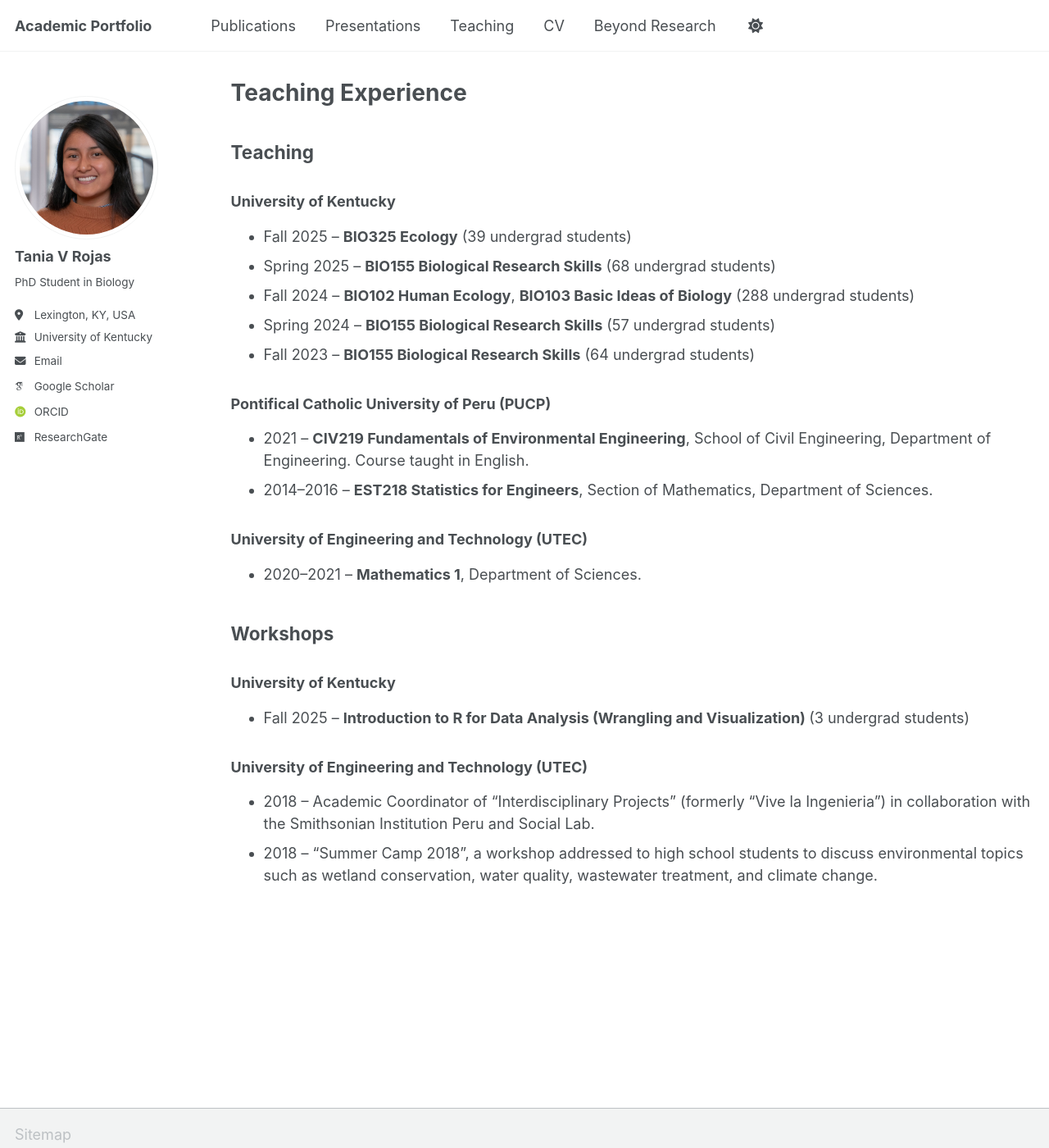
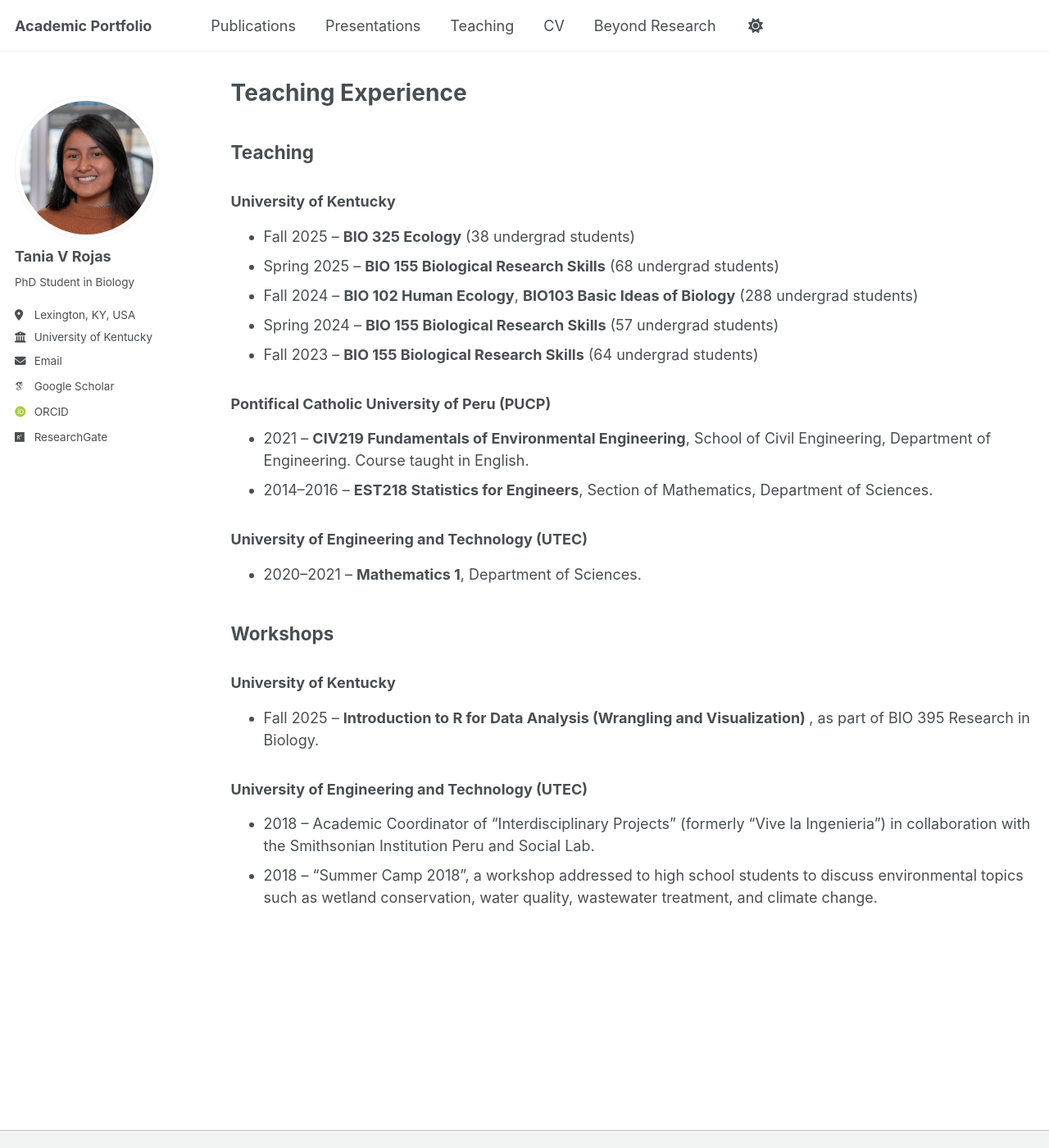
Before and after one commit to taniarojasc/taniarojasc.github.io, a Jekyll site: the page built from _pages/teaching.html, in a window 1280 px wide and 1400 px high. Shown: the whole window at 82% size. Built offline with Jekyll 4.4.1, drawn with Linux system fonts in a browser that asks for light colours; some web fonts are replaced; a script that is not in the unit is left out.

Commit message:
Update teaching.html

```diff
--- a/_pages/teaching.html
+++ b/_pages/teaching.html
@@ -7,11 +7,11 @@ author_profile: true
 <h2> Teaching </h2>
   <h3>University of Kentucky</h3>
   <ul>
-    <li>Fall 2025 – <strong>BIO325 Ecology</strong> (39 undergrad students)</li>
-    <li>Spring 2025 – <strong>BIO155 Biological Research Skills</strong> (68 undergrad students)</li>
-    <li>Fall 2024 – <strong>BIO102 Human Ecology</strong>, <strong>BIO103 Basic Ideas of Biology</strong> (288 undergrad students)</li>
-    <li>Spring 2024 – <strong>BIO155 Biological Research Skills</strong> (57 undergrad students)</li>
-    <li>Fall 2023 – <strong>BIO155 Biological Research Skills</strong> (64 undergrad students)</li>
+    <li>Fall 2025 – <strong>BIO 325 Ecology</strong> (38 undergrad students)</li>
+    <li>Spring 2025 – <strong>BIO 155 Biological Research Skills</strong> (68 undergrad students)</li>
+    <li>Fall 2024 – <strong>BIO 102 Human Ecology</strong>, <strong>BIO103 Basic Ideas of Biology</strong> (288 undergrad students)</li>
+    <li>Spring 2024 – <strong>BIO 155 Biological Research Skills</strong> (57 undergrad students)</li>
+    <li>Fall 2023 – <strong>BIO 155 Biological Research Skills</strong> (64 undergrad students)</li>
   </ul>
 
   <h3>Pontifical Catholic University of Peru (PUCP)</h3>
@@ -28,7 +28,7 @@ author_profile: true
 <h2> Workshops </h2>
   <h3>University of Kentucky</h3>
   <ul>
-    <li>Fall 2025 – <strong>Introduction to R for Data Analysis (Wrangling and Visualization) </strong> (3 undergrad students)</li>
+    <li>Fall 2025 – <strong>Introduction to R for Data Analysis (Wrangling and Visualization) </strong>, as part of BIO 395 Research in Biology.</li>
 </ul>
 
 <h3>University of Engineering and Technology (UTEC)</h3>
```
